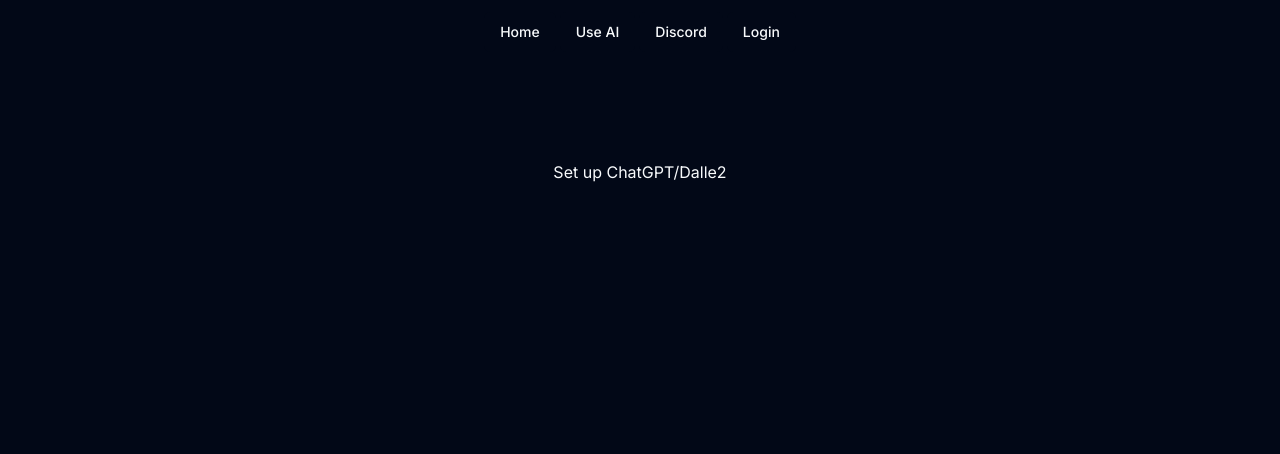
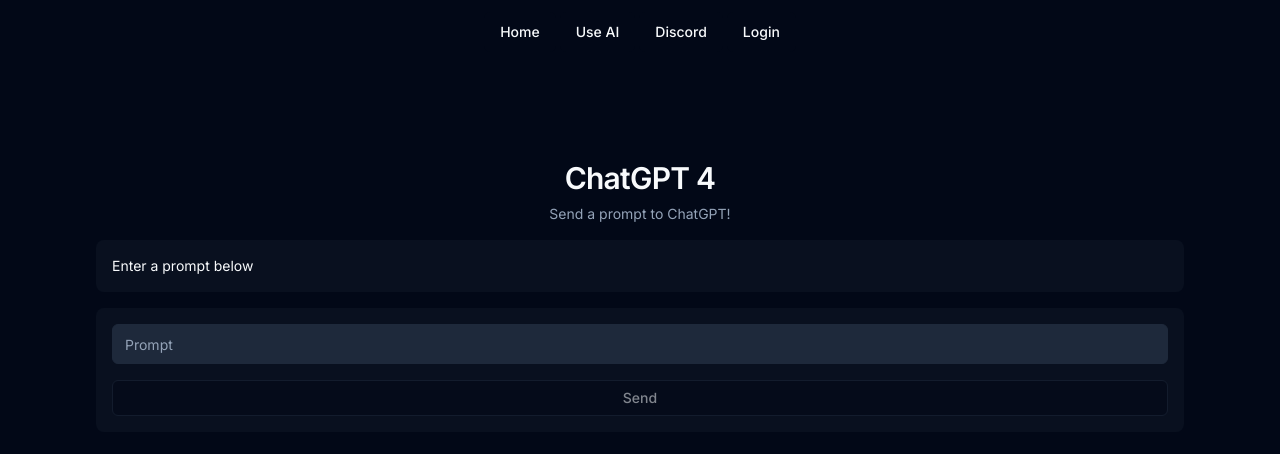
Before and after one commit to Abyscuit/byscuits_site, a Next.js app: page /ai in a window 1280 px wide. Shown: the top 454 px of the page. Built offline with nearby package versions, Linux system fonts and the light colour scheme.

Commit message:
devop: create ai prompt page

```diff
--- a/src/app/ai/page.tsx
+++ b/src/app/ai/page.tsx
@@ -1,5 +1,76 @@
+"use client";
+import { zodResolver } from "@hookform/resolvers/zod";
+import * as z from "zod";
+import { useForm } from 'react-hook-form';
+import { Button } from "@/components/ui/button";
+import {
+  Form,
+  FormControl,
+  // FormDescription,
+  FormField,
+  FormItem,
+  // FormLabel,
+  FormMessage,
+} from "@/components/ui/form";
+import { Input } from "@/components/ui/input";
+import { useState } from 'react';
+import { markdown } from "../../lib/markdown";
+
+const formSchema = z.object({
+  prompt: z.string().min(1, {message: 'Prompt cannot be empty'}),
+});
+
 export default function AI() {
+  const [output, setOutput] = useState('Enter a prompt below');
+  const form = useForm<z.infer<typeof formSchema>>({
+    resolver: zodResolver(formSchema),
+    defaultValues: {
+      prompt: ""
+    },
+  });
+
+  function onSubmit(values: z.infer<typeof formSchema>) {
+    const prompt = encodeURI(values.prompt);
+    fetch(`http://localhost:8000/gpt?prompt=${prompt}&model=gpt-4`).then(data => {
+      data.json().then(d => {
+        const content = d['choices'][0]['message']['content'];
+        // eslint-disable-next-line no-console
+        console.log(content);
+        const rendered = markdown.render(content);
+        setOutput(rendered);
+      });
+    });
+  };
+
   return (
-    <main className='flex min-h-screen flex-col items-center justify-between p-24'>Set up ChatGPT/Dalle2</main>
+    <main className='flex min-h-screen flex-col items-center p-2 py-4 md:p-24'>
+      <div className='text-center pb-4'>
+        <h2 className='scroll-m-20 pb-2 text-3xl font-semibold tracking-tight transition-colors first:mt-0'>
+          ChatGPT 4
+        </h2>
+        <p className='text-sm text-muted-foreground'>
+          Send a prompt to ChatGPT!
+        </p>
+      </div>
+      <div className='space-y-4 p-4 bg-secondary/25 rounded-lg w-full mb-4 overflow-x-auto text-sm' dangerouslySetInnerHTML={{__html: output}} >
+      </div>
+      <Form {...form}>
+        <form onSubmit={form.handleSubmit(onSubmit)} className='space-y-4 p-4 bg-secondary/25 rounded-lg w-full'>
+          <FormField
+            control={form.control}
+            name="prompt"
+            render={({ field }) => (
+              <FormItem>
+                <FormControl>
+                  <Input className='bg-input' placeholder='Prompt' {...field} />
+                </FormControl>
+                <FormMessage />
+              </FormItem>
+            )}
+          />
+          <Button variant={'outline'} size={'full'} type="submit" disabled={!form.formState.isValid}>Send</Button>
+        </form>
+      </Form>
+    </main>
   );
 }
```
